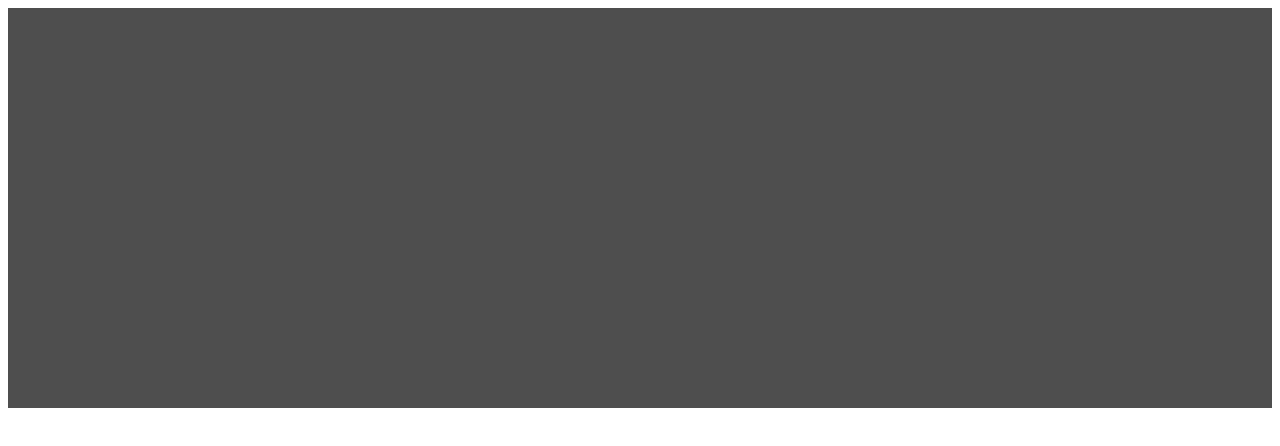
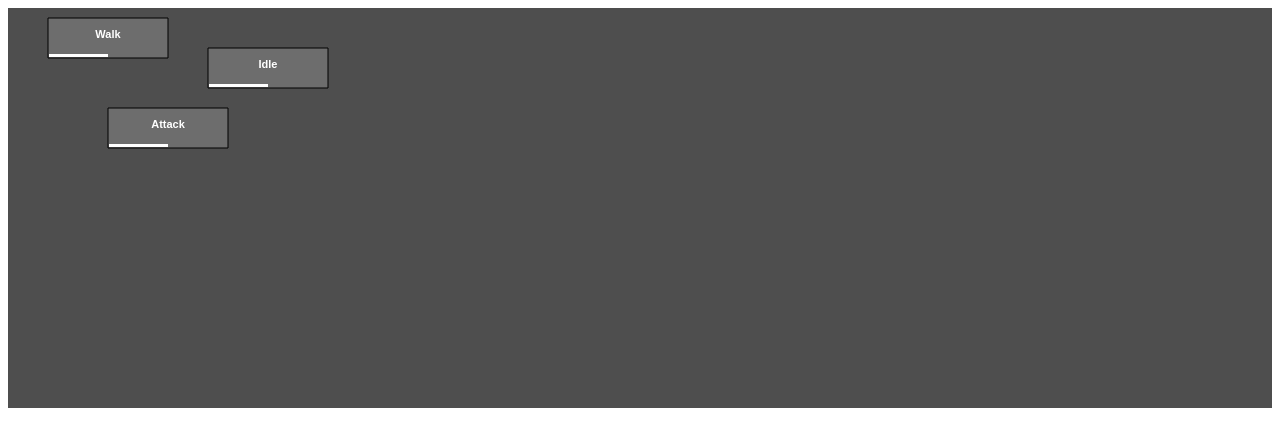
Before and after one commit to shute-technologies/graph-editor, a plain HTML site: page GraphEditor/main.html in a window 1280 px wide. Drawn offline with nearby package versions, Linux system fonts and the light colour scheme.

Commit message:
Adding more functionality

```diff
--- a/GraphEditor/GEE_Engine.js
+++ b/GraphEditor/GEE_Engine.js
@@ -9,6 +9,10 @@ function GEE_Engine() {
 
     var mWidth = 0;
     var mHeight = 0;
+
+    var mGraphs = [];
+
+    this.ctx = undefined;
 
     // internal for GUI
     this.GetWidth = function() { return mWidth; }
@@ -50,6 +54,19 @@ function GEE_Engine() {
 
     }
 
+    this.CreateGraph = function(x, y, name) {
+        var graph = new GEE_Graph(mSelf);
+        graph.Initialize(x, y, name);
+
+        mGraphs.push(graph);
+
+        return graph;
+    }
+
+    this.ConnectTo = function(graphFrom, graphTo, extraParams) {
+        graphFrom.ConnectTo(graphTo, extraParams);
+    }
+
     this.ComputeVariables = function() {
         // responsive size
         mParentCanvasSelector.attr('width', mWidth);
@@ -65,6 +82,20 @@ function GEE_Engine() {
 
         // Draw
         mSelf.DrawGUI(dt);
+
+        for (var i = 0; i < mGraphs.length; i++) {
+            mGraphs[i].Update(dt);
+        }
+    }
+
+    this.DrawConnections = function(dt) {
+        for (var i = 0; i < mGraphs.length; i++) {
+            var connections = mGraphs[i].GetConnections();
+
+            for (var k = 0; k < connections.length; k++) {
+                GEE_GraphConnection.Draw(mSelf.ctx, dt, connections[k]);
+            }
+        }
     }
 
     this.Destroy = function() {
--- /dev/null
+++ b/GraphEditor/GEE_Graph.js
@@ -0,0 +1,97 @@
+function GEE_Graph(gee) {
+    var mSelf = this;
+    var mGEE = gee;
+
+    var mName = "";
+    var mConnections = [];
+
+    this.x = 0;
+    this.y = 0;
+    this.Percentage = 0.5;
+
+    this.GetName = function() { return mName; }
+    this.GetConnections = function() { return mConnections; }
+
+    this.Initialize = function(x, y, name) {
+        mName = name;
+
+        mSelf.x = x;
+        mSelf.y = y;
+    }
+
+    this.ConnectTo = function(graph, extraParams) {
+        var graphName = graph.GetName();
+
+        if (mName !== graphName) {
+            var canConnect = true;
+
+            for (var i = 0; i < mConnections.length; i++) {
+                var connection = mConnections[i];
+
+                if (connection && connection.GraphTo.GetName() === graphName) {
+                    canConnect = false;
+                    break;
+                }
+            }
+
+            if (canConnect) {
+                var connection = new GEE_GraphConnection(mSelf, graph, extraParams);
+                mConnections.push(connection);
+            }
+        }
+    }
+
+    this.Update = function(dt) {
+        mSelf.Percentage = mSelf.Percentage > 1.0 ? 1.0 : mSelf.Percentage;
+        mSelf.Percentage = mSelf.Percentage < 0.0 ? 0.0 : mSelf.Percentage;
+
+        mSelf.Draw(dt);
+    }
+
+    this.Draw = function(dt) {
+        var ctx = mGEE.ctx;
+
+        // Draw Rect
+        ctx.beginPath();
+        ctx.rect(mSelf.x, mSelf.y, GEE_Styles.Graph.SizeX, GEE_Styles.Graph.SizeY);
+        ctx.fillStyle = GEE_Styles.Graph.Color;
+        ctx.fill();
+        ctx.lineWidth = GEE_Styles.Graph.LineSize;
+        ctx.strokeStyle = 'black';
+        ctx.stroke();
+        ctx.closePath()
+
+        // Draw Animation Rect
+        var posX = mSelf.x + GEE_Styles.Graph.LineSize;
+        var posY = mSelf.y + (GEE_Styles.Graph.SizeY - GEE_Styles.Graph.Transition.SizeY);
+        var sizeX = (GEE_Styles.Graph.SizeX - (GEE_Styles.Graph.LineSize * 2.0)) * mSelf.Percentage;
+        var sizeY = GEE_Styles.Graph.Transition.SizeY - GEE_Styles.Graph.LineSize;
+
+        ctx.beginPath();
+        ctx.rect(posX, posY, sizeX, sizeY);
+        ctx.fillStyle = "white";
+        ctx.fill();
+        ctx.closePath()
+
+        // Draw Text
+        var textX = mSelf.x + GEE_Styles.Graph.TextOffsetX;
+        var textY = mSelf.y + GEE_Styles.Graph.TextOffsetY;
+        ctx.font = GEE_Styles.Graph.TextStyle;
+        ctx.textAlign = "center";
+
+        var resultLines = GEE_Util.FragmentText(ctx, mName, GEE_Styles.Graph.SizeX);
+        var offsetY = resultLines.LinesQuantity > 1
+            ? (resultLines.Height * 0.25) * resultLines.LinesQuantity
+            : 0;
+
+        for (var i = 0; i < resultLines.LinesQuantity; i++) {
+            ctx.fillText(resultLines.Lines[i], textX, textY + (resultLines.Height * i) - offsetY);
+        }
+
+    }
+
+    this.Destroy = function() {
+        mSelf = undefined;
+        mGEE = undefined;
+    }
+}
--- /dev/null
+++ b/GraphEditor/GEE_GraphConnection.js
@@ -0,0 +1,9 @@
+function GEE_GraphConnection(graphFrom, graphTo, extraParams) {
+    this.GraphFrom = graphFrom;
+    this.GraphTo = graphTo;
+    this.ExtraParams = extraParams;
+}
+
+GEE_GraphConnection.Draw = function(ctx, dt, connection) {
+
+}
--- a/GraphEditor/config/GEE_Styles.js
+++ b/GraphEditor/config/GEE_Styles.js
@@ -6,6 +6,19 @@ GEE_Styles.BackgroundColor = "#4e4e4e";
 GEE_Styles.CStroke_Color = "#6e6e6e";
 GEE_Styles.Font_Color = "#f9f9f9";
 
+GEE_Styles.Graph = {
+  Color: "#6d6d6d",
+  LineSize: 1,
+  SizeX: 120,
+  SizeY: 40,
+  TextStyle: "bold 11px Arial",
+  TextOffsetX: 120 / 2,
+  TextOffsetY: 40 / 2,
+  Transition: {
+    SizeY: 4
+  }
+};
+
 GEE_Styles.Scrollbar = {
   HorizontalSize: 14,
   VerticalSize: 30
--- a/GraphEditor/main.html
+++ b/GraphEditor/main.html
@@ -4,6 +4,9 @@
         <script src="https://ajax.googleapis.com/ajax/libs/jquery/3.3.1/jquery.min.js"></script>
 
          <script src="config/GEE_Styles.js"></script>
+        <script src="utils/GEE_Util.js"></script>
+        <script src="GEE_Graph.js"></script>
+        <script src="GEE_GraphConnection.js"></script>
         <script src="GEE_Engine.js"></script>
 
 
@@ -18,7 +21,12 @@
         $(document).ready(function(){
             var graph = new GEE_Engine();
             graph.Initialize("#graph-editor");
+            var grapAttack = graph.CreateGraph(100, 100, "Attack");
+            var grapIdle = graph.CreateGraph(200, 40, "Idle");
+            var grapWalk = graph.CreateGraph(40, 10, "Walk");
 
+            grapIdle.ConnectTo(grapAttack);
+            grapIdle.ConnectTo(grapWalk);
 
             setInterval(function() {
                 graph.Update(33);
--- /dev/null
+++ b/GraphEditor/utils/GEE_Util.js
@@ -0,0 +1,64 @@
+function GEE_Util() {}
+
+
+GEE_Util.FragmentText = function(ctx, text, maxWidth) {
+    var result = {
+        Lines: [],
+        Height: parseInt(ctx.font.match(/\d+/), 10),
+        LinesQuantity: 0
+    };
+
+    var words = text.split(' '),
+        lines = [],
+        line = "";
+
+    if (ctx.measureText(text).width < maxWidth) {
+        result.Lines.push(text);
+        result.LinesQuantity = 1;
+    }
+    else {
+        while (words.length > 0) {
+            var split = false;
+
+            while (ctx.measureText(words[0]).width >= maxWidth) {
+                var tmp = words[0];
+                words[0] = tmp.slice(0, -1);
+
+                if (!split) {
+                    split = true;
+                    words.splice(1, 0, tmp.slice(-1));
+                }
+                else { words[1] = tmp.slice(-1) + words[1]; }
+            }
+            if (ctx.measureText(line + words[0]).width < maxWidth) {
+                line += words.shift() + " ";
+            }
+            else {
+                lines.push(line);
+                line = "";
+            }
+
+            if (words.length === 0) { lines.push(line); }
+        }
+
+
+        if (words.length > 0) {
+            result.Lines = lines;
+            result.LinesQuantity = lines.length;
+        }
+        else {
+            var measuredTextWidtth = ctx.measureText(text).width;
+            var possibleSplits = Math.ceil(measuredTextWidtth / maxWidth);
+            var textSize = text.length;
+            var textPartSize = Math.ceil(textSize / possibleSplits);
+
+            for (var i = 0; i < possibleSplits; i++) {
+                result.Lines.push(text.substr(i * textPartSize, textPartSize));
+            }
+
+            result.LinesQuantity = possibleSplits;
+        }
+    }
+
+    return result;
+}
```
